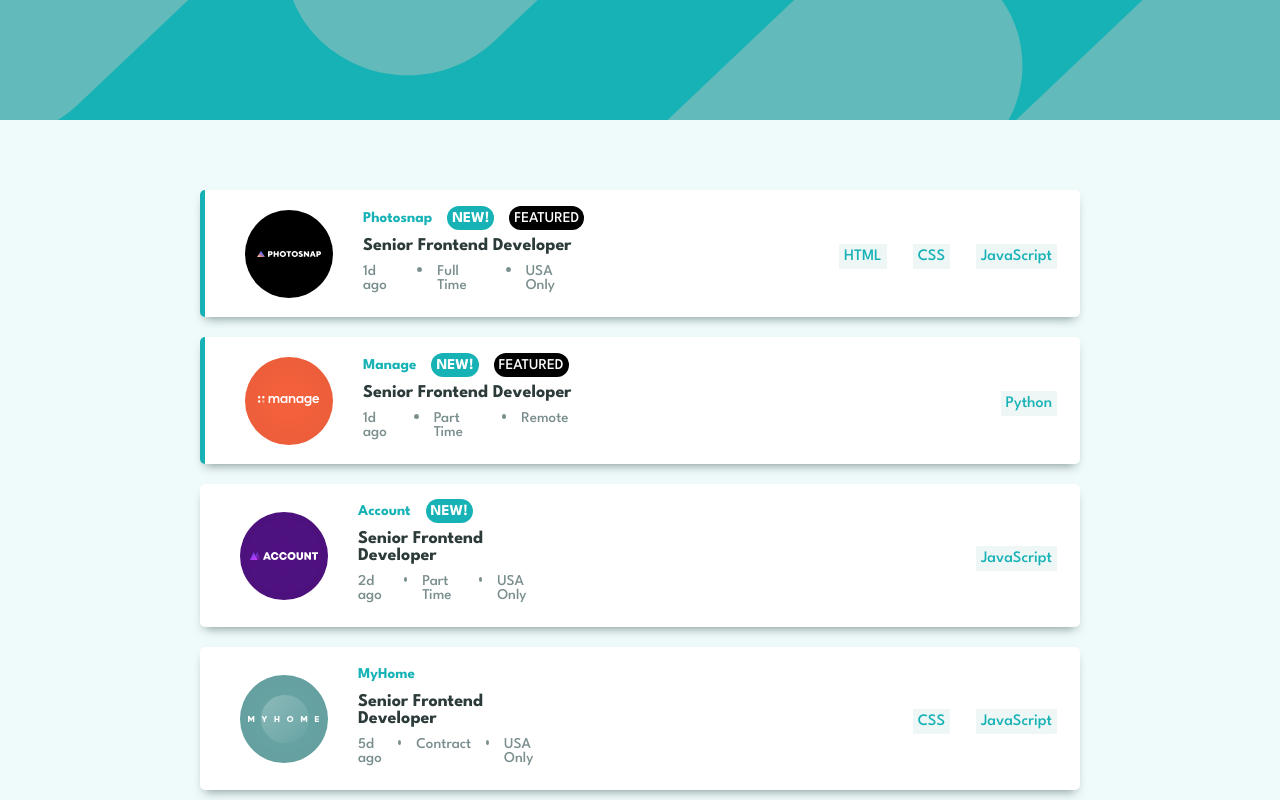
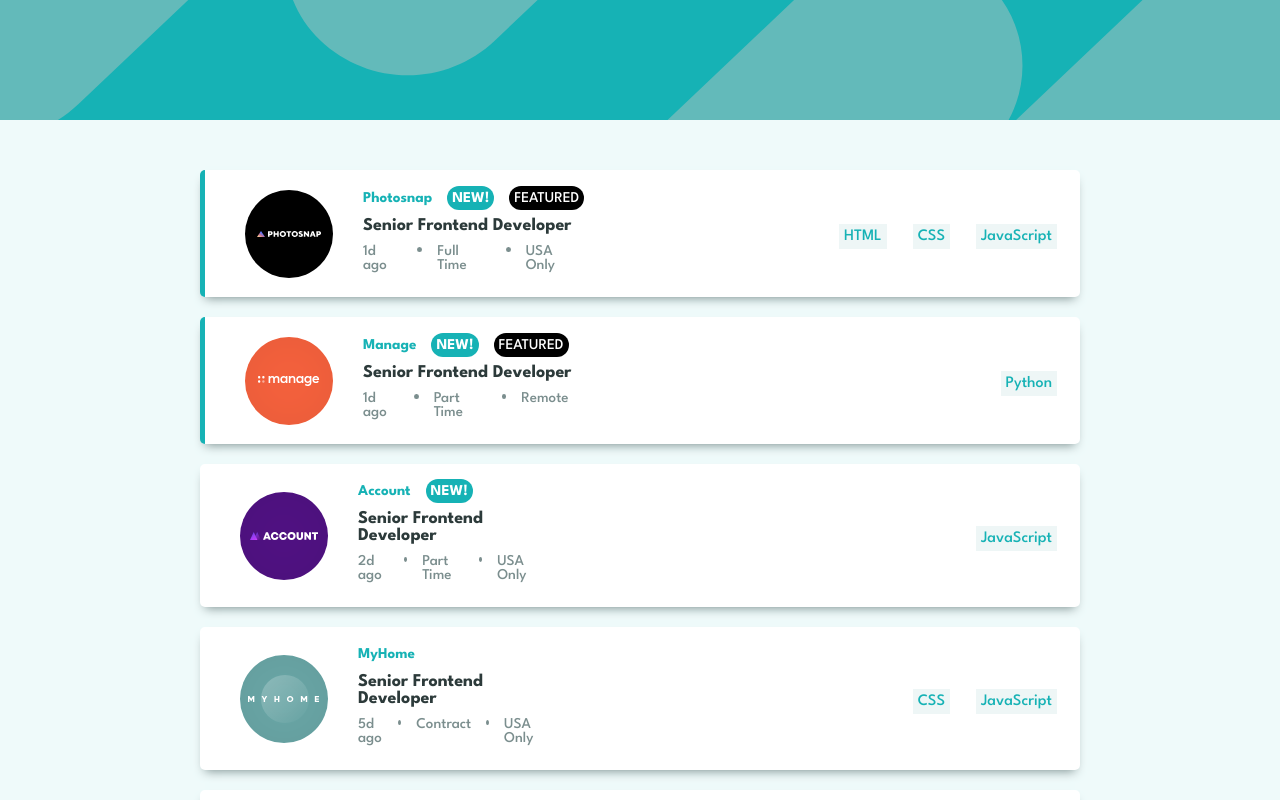
Before and after one commit to tanaka-kenny/job-listings-with-filtering, a React (Create React App) app: page / in a window 1280 px wide. Shown: the top 800 px of the page. Built offline with nearby package versions, Linux system fonts and the light colour scheme.

Commit message:
fixed searchbar header padding

```diff
--- a/src/App.css
+++ b/src/App.css
@@ -1,5 +1,5 @@
 .body {
-    padding-top: 70px;
+    padding-top: 50px;
     margin-left: auto;
     margin-right: auto;
     padding-left: 200px;
--- a/src/components/FilterBar.css
+++ b/src/components/FilterBar.css
@@ -2,7 +2,7 @@
     display: flex;
     align-items: center;
     position: relative;
-    bottom: 100px;
+    bottom: 75px;
     width: 100%;
     height: 60px;
     background-color: #fff;
```
